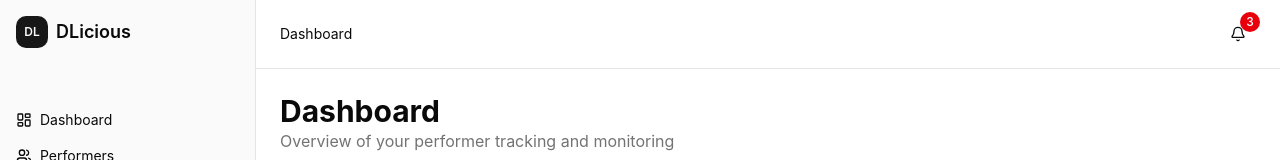
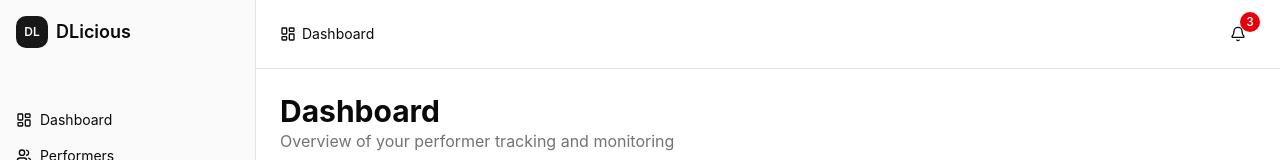
Before and after one commit to w00k1337/DLicious, a Next.js app: page / in a window 1280 px wide. Shown: the top 160 px of the page. Built offline with nearby package versions, Linux system fonts and the light colour scheme; no server answers; the database is empty.

Commit message:
feat: add icons to breadcrumbs (#51)

```diff
--- a/src/app/admin/import/page.tsx
+++ b/src/app/admin/import/page.tsx
@@ -1,3 +1,4 @@
+import { Settings } from 'lucide-react'
 import { ReactElement } from 'react'
 
 import { Header } from '@/components/header'
@@ -16,7 +17,7 @@ const ImportPage = async (): Promise<ReactElement> => {
 
   return (
     <>
-      <Header breadcrumbs={[{ label: 'Admin', href: '/admin' }, { label: 'Import' }]} />
+      <Header breadcrumbs={[{ label: 'Admin', icon: Settings }, { label: 'Import' }]} />
       <div className="space-y-6 p-6">
         <div>
           <h1 className="text-3xl font-bold">Import</h1>
--- a/src/app/page.tsx
+++ b/src/app/page.tsx
@@ -1,3 +1,4 @@
+import { LayoutDashboard } from 'lucide-react'
 import { ReactElement } from 'react'
 
 import { Header } from '@/components/header'
@@ -13,7 +14,7 @@ const Dashboard = async (): Promise<ReactElement> => {
 
   return (
     <>
-      <Header breadcrumbs={[{ label: 'Dashboard' }]} />
+      <Header breadcrumbs={[{ label: 'Dashboard', icon: LayoutDashboard }]} />
       <div className="space-y-6 p-6">
         <div>
           <h1 className="text-3xl font-bold">Dashboard</h1>
--- a/src/app/performers/[id]/page.tsx
+++ b/src/app/performers/[id]/page.tsx
@@ -86,7 +86,7 @@ const PerformerDetailPage = async ({ params }: PerformerDetailPageProps): Promis
 
   return (
     <>
-      <Header breadcrumbs={[{ label: 'Performers', href: '/performers' }, { label: performer.name }]} />
+      <Header breadcrumbs={[{ label: 'Performers', href: '/performers', icon: Users }, { label: performer.name }]} />
       <div className="space-y-6 p-6">
         <div className="grid gap-6 md:grid-cols-3">
           <Card className="overflow-hidden p-0 md:col-span-1">
--- a/src/app/performers/page.tsx
+++ b/src/app/performers/page.tsx
@@ -1,3 +1,4 @@
+import { Users } from 'lucide-react'
 import { ReactElement, Suspense } from 'react'
 
 import { Header } from '@/components/header'
@@ -11,7 +12,7 @@ export const dynamic = 'force-dynamic'
 const PerformersPage = (): ReactElement => {
   return (
     <>
-      <Header breadcrumbs={[{ label: 'Performers' }]} />
+      <Header breadcrumbs={[{ label: 'Performers', icon: Users }]} />
       <div className="space-y-6 p-6">
         <div>
           <h1 className="text-3xl font-bold">Performers</h1>
--- a/src/components/header.tsx
+++ b/src/components/header.tsx
@@ -16,6 +16,7 @@ import { Button } from '@/components/ui/button'
 export interface BreadcrumbItem {
   label: string
   href?: string
+  icon?: React.ElementType
 }
 
 interface HeaderProps {
@@ -32,9 +33,15 @@ export const Header = ({ breadcrumbs }: HeaderProps): ReactElement => {
               <div key={index} className="flex items-center">
                 <BreadcrumbItem>
                   {item.href ? (
-                    <BreadcrumbLink href={item.href}>{item.label}</BreadcrumbLink>
+                    <BreadcrumbLink href={item.href} className="flex items-center gap-1.5">
+                      {item.icon && <item.icon className="h-4 w-4" />}
+                      {item.label}
+                    </BreadcrumbLink>
                   ) : (
-                    <BreadcrumbPage>{item.label}</BreadcrumbPage>
+                    <BreadcrumbPage className="flex items-center gap-1.5">
+                      {item.icon && <item.icon className="h-4 w-4" />}
+                      {item.label}
+                    </BreadcrumbPage>
                   )}
                 </BreadcrumbItem>
                 {index < breadcrumbs.length - 1 && <BreadcrumbSeparator />}
```
